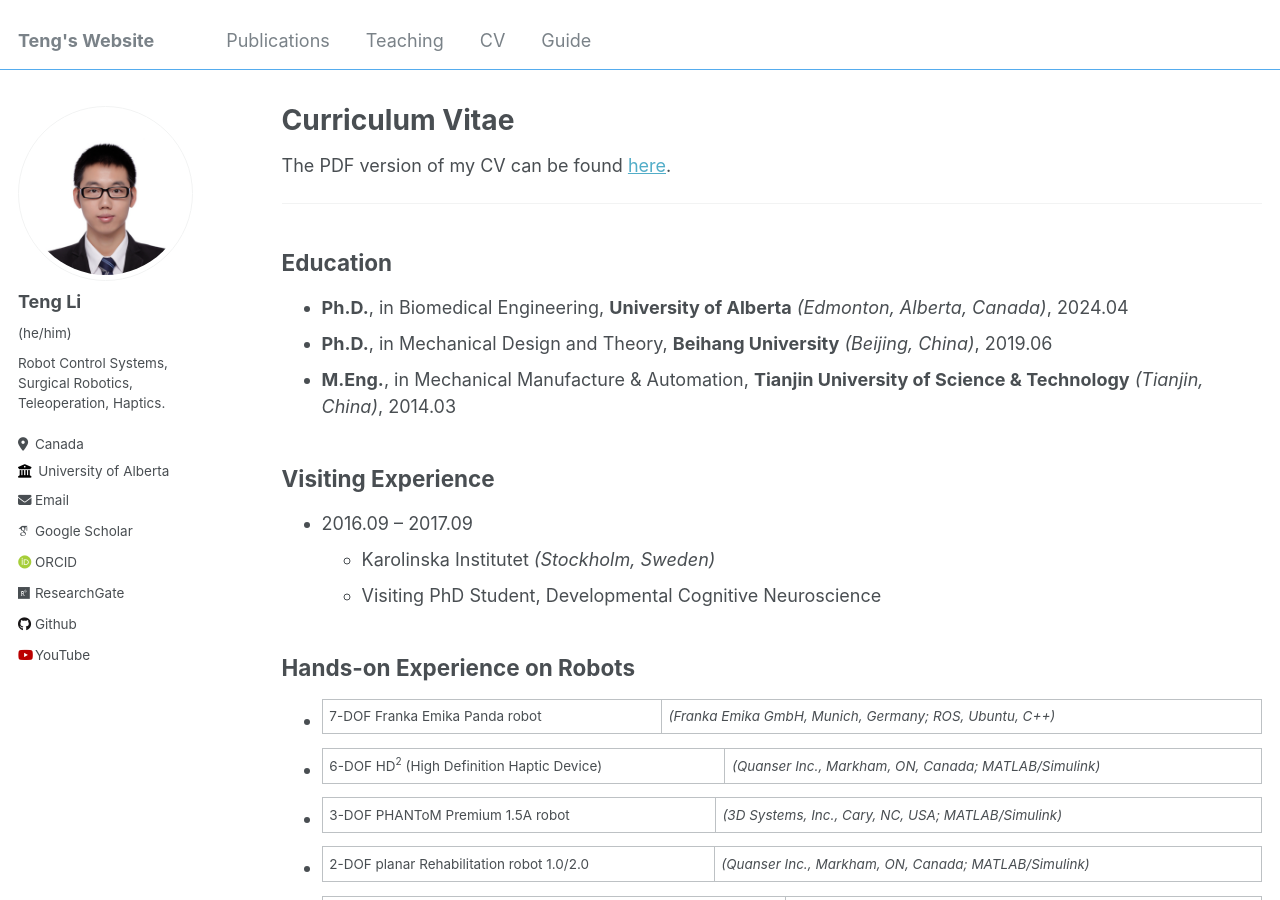
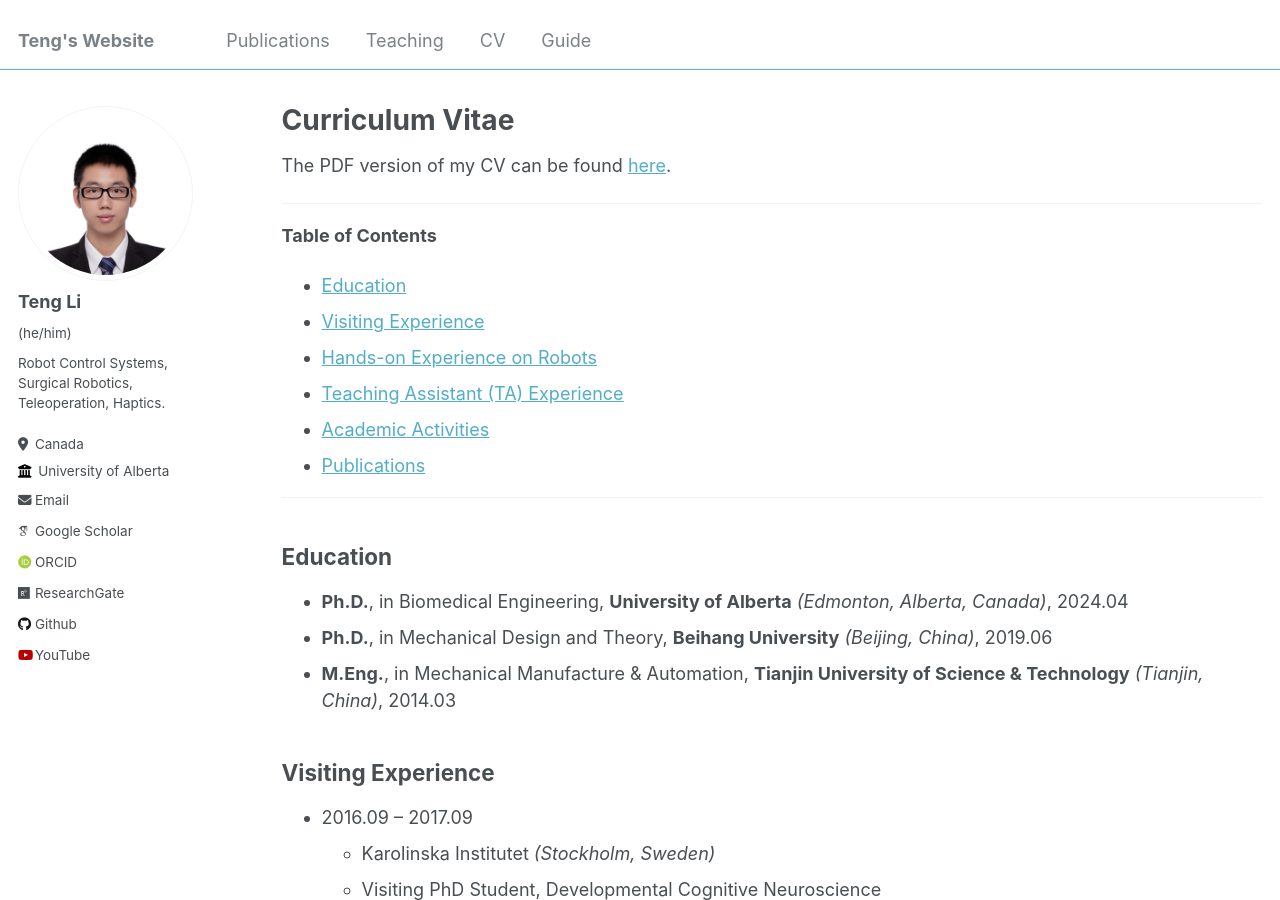
Before and after one commit to teng4/teng4.github.io, a Jekyll site: the page built from _pages/cv.md, in a window 1280 px wide and 900 px high. Built offline with Jekyll 4.4.1, drawn with Linux system fonts in a browser that asks for light colours; some web fonts are replaced.

Commit message:
Update cv.md

```diff
--- a/_pages/cv.md
+++ b/_pages/cv.md
@@ -12,7 +12,15 @@ redirect_from:
 The PDF version of my CV can be found [here]().
 
 
-------
+------------
+
+**Table of Contents**
+
+* This line is needed for generating TOC (Table of Contents), but won't appear. Replace '*' with '1' to create a numbered list.
+{:toc}
+
+------------
+
 
 
 Education
@@ -142,7 +150,7 @@ Publications
    [In Chinese] [[SciEngine](https://www.sciengine.com/SSI/doi/10.1360/N112017-00213)]
 
 
-------
+------------
 
 
 <!-- Publications -->
```
